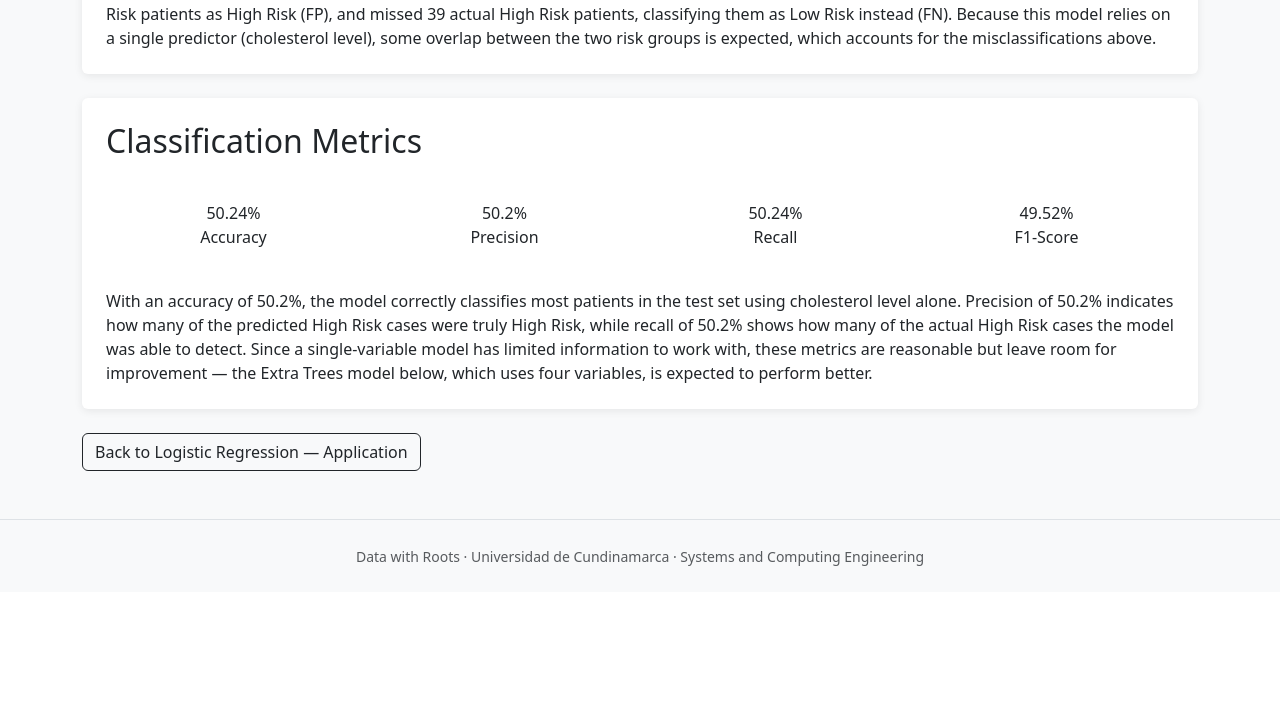
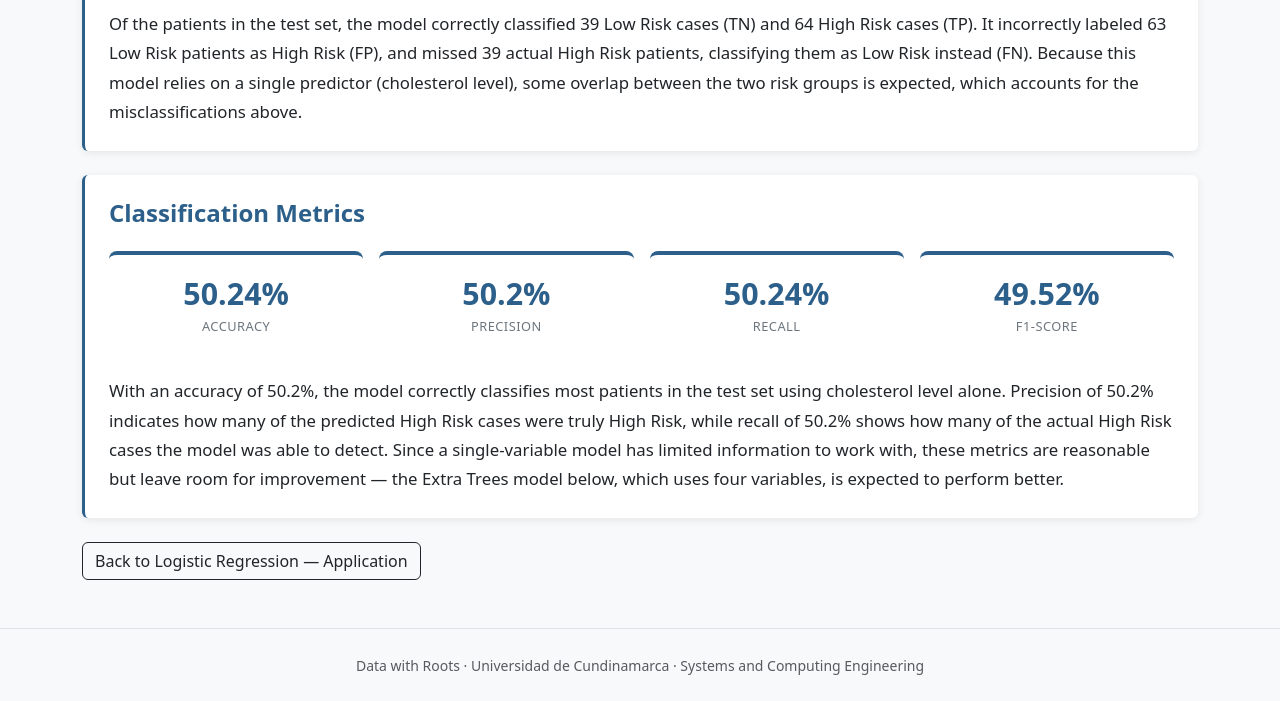
Before and after one commit to samucr27/Machine-Learning-Act1, a Flask app: page /logistic-regression/evaluation-metrics in a window 1280 px wide. Shown: the part 672-1373 px from the top of the page. Before the commit the page ends 1238 px from the top, so only its background shows below. Run offline with Flask 3, Linux system fonts and the light colour scheme; some libraries are stand-ins or nearby versions.

Commit message:
Evaluation page styles were added for Logistic Regression and Extra Trees.

```diff
--- a/static/styles.css
+++ b/static/styles.css
@@ -91,3 +91,47 @@ body {
 .types-page .accent-card p {
     max-width: none;
 }
+
+/* --- Evaluation pages (Logistic Regression & Extra Trees) --- */
+.evaluation-page .accent-card {
+    border-left: 3px solid var(--accent);
+}
+.evaluation-page h2 {
+    color: var(--accent);
+    font-weight: 600;
+    font-size: 1.5rem;
+}
+.evaluation-page .lead-text {
+    font-size: 1.05rem;
+    line-height: 1.75;
+    max-width: 68ch;
+}
+.evaluation-page .accent-card .lead-text {
+    max-width: none;
+}
+.evaluation-page .metric-card {
+    border-top: 4px solid var(--accent);
+    border-radius: 0.5rem;
+    background-color: #fff;
+}
+.evaluation-page .metric-value {
+    font-size: 1.9rem;
+    font-weight: 700;
+    color: var(--accent);
+}
+.evaluation-page .metric-label {
+    font-size: 0.8rem;
+    text-transform: uppercase;
+    letter-spacing: 0.5px;
+    color: #6c757d;
+}
+.evaluation-page .cm-box {
+    padding: 1rem;
+    border-radius: 0.5rem;
+}
+.logreg-evaluation-page {
+    --accent: #2c5f8a;
+}
+.et-evaluation-page {
+    --accent: #6f4e37;
+}
```
